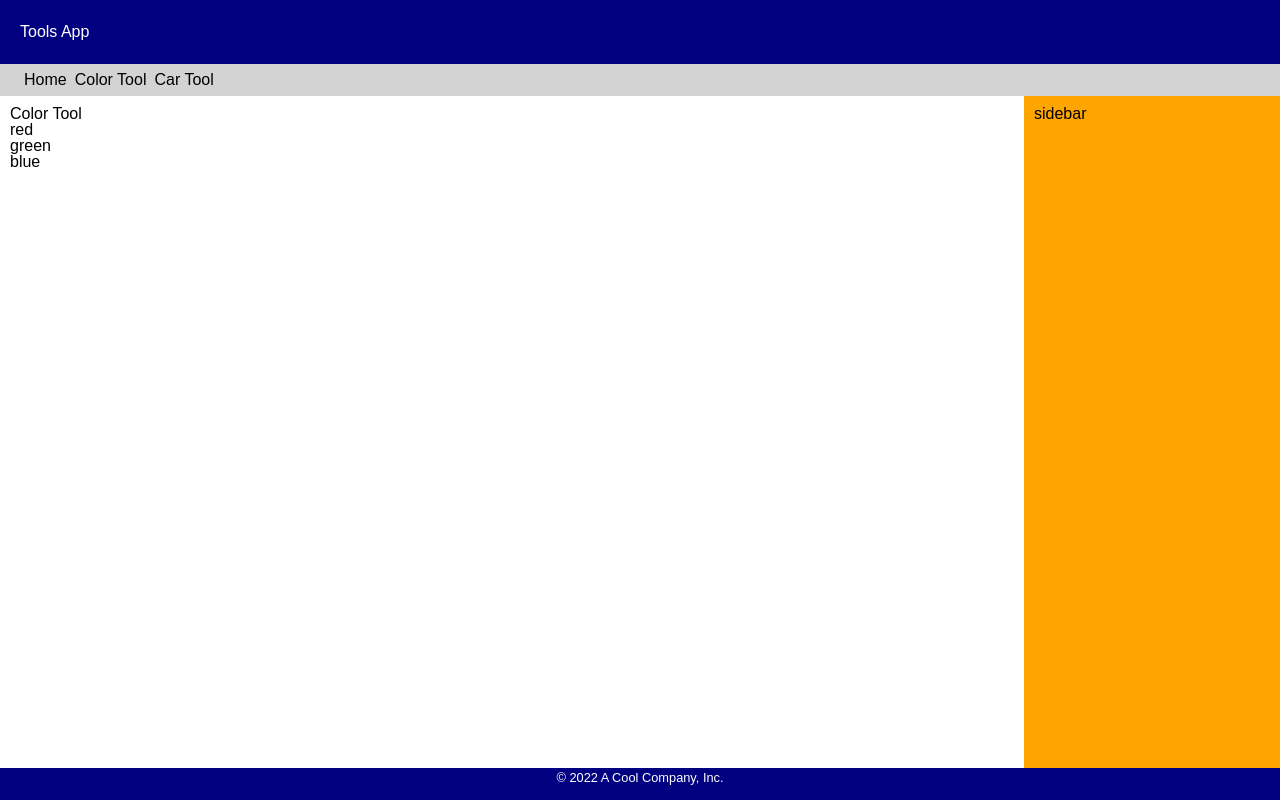
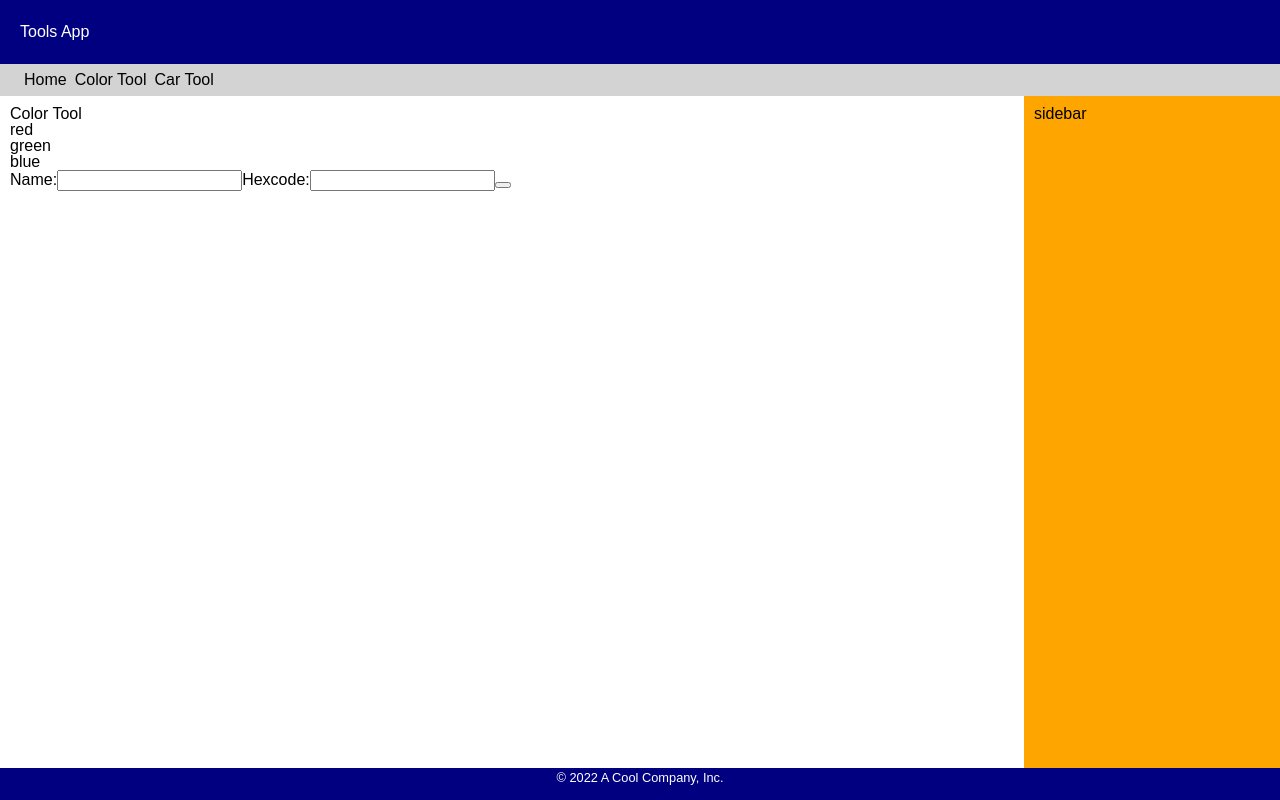
Before and after one commit to t4d-classes/bootcamp_03282022, a React (Create React App) app in the folder demo-app/: page /color-tool in a window 1280 px wide. Built offline with nearby package versions, Linux system fonts and the light colour scheme.

Commit message:
add exercise 5

```diff
--- /dev/null
+++ b/demo-app/src/components/ColorForm.js
@@ -0,0 +1,50 @@
+import { useState } from 'react';
+
+export const ColorForm = (props) => {
+
+    const formState = useState({
+        name: '',
+        hexcode: ''
+    } /* this object is used for initialization on the first render only */)
+
+    const colorForm = formState[0]; // current state data
+    const setColorForm = formState[1]; // function to update state and re-render
+
+
+    const change = (e) => {
+
+        // target => input field
+        const inputType = e.target.type;
+        const inputName = e.target.name;
+        const inputValue = inputType === "number" ? e.target.valueAsNumber : e.target.value;
+
+        const newColorForm = {
+            name: colorForm.name,
+            hexcode: colorForm.hexcode,
+        };
+
+        newColorForm[inputName] = inputValue;
+
+
+        setColorForm(newColorForm); // update the state and re-render
+    };
+
+    console.log(colorForm);
+
+    return (
+        <form>
+            <label>
+                Name:
+                <input type="text" name="name"
+                    value={colorForm.name} onChange={change} />
+            </label>
+            <label>
+                Hexcode:
+                <input type="text" name="hexcode"
+                    value={colorForm.hexcode} onChange={change} />
+            </label>
+            <button type="button"></button>
+        </form>
+    );
+
+};
--- a/demo-app/src/components/ColorTool.js
+++ b/demo-app/src/components/ColorTool.js
@@ -1,5 +1,6 @@
 import { ToolHeader } from './ToolHeader';
 import { ColorList } from './ColorList';
+import { ColorForm } from './ColorForm';
 
 export function ColorTool(props) {
 
@@ -7,6 +8,7 @@ export function ColorTool(props) {
         <>
             <ToolHeader headerText='Color Tool' />
             <ColorList colors={props.colors} />
+            <ColorForm />
         </>
     );
 
```
Also changed, not shown: demo-app/exercises/exercise-5.md (added, +10 -0 lines).
